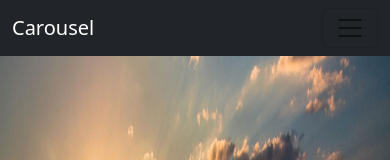
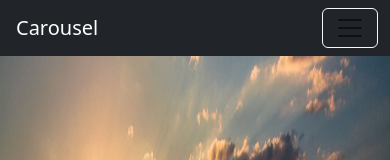
Before and after one commit to Rami24t/uib-frameworks-responsive-bootstrap-webpage-Rami24t, a plain HTML site: page index.html in a window 390 px wide. Shown: the top 160 px of the page. Drawn offline with nearby package versions, Linux system fonts and the light colour scheme.

Commit message:
update html

```diff
--- a/index.html
+++ b/index.html
@@ -13,8 +13,8 @@
 <body>
   <nav class="navbar navbar-expand-md bg-dark fixed-top">
     <div class="container-fluid">
-      <a class="navbar-brand text-white" href="#">Carousel</a>
-      <button class="navbar-toggler" type="button" data-bs-toggle="collapse" data-bs-target="#navbarSupportedContent"
+      <a class="navbar-brand text-white mx-1" href="#">Carousel</a>
+      <button class="navbar-toggler border-light text-light" type="button" data-bs-toggle="collapse" data-bs-target="#navbarSupportedContent"
         aria-controls="navbarSupportedContent" aria-expanded="false" aria-label="Toggle navigation">
         <span class="navbar-toggler-icon"></span>
       </button>
```
